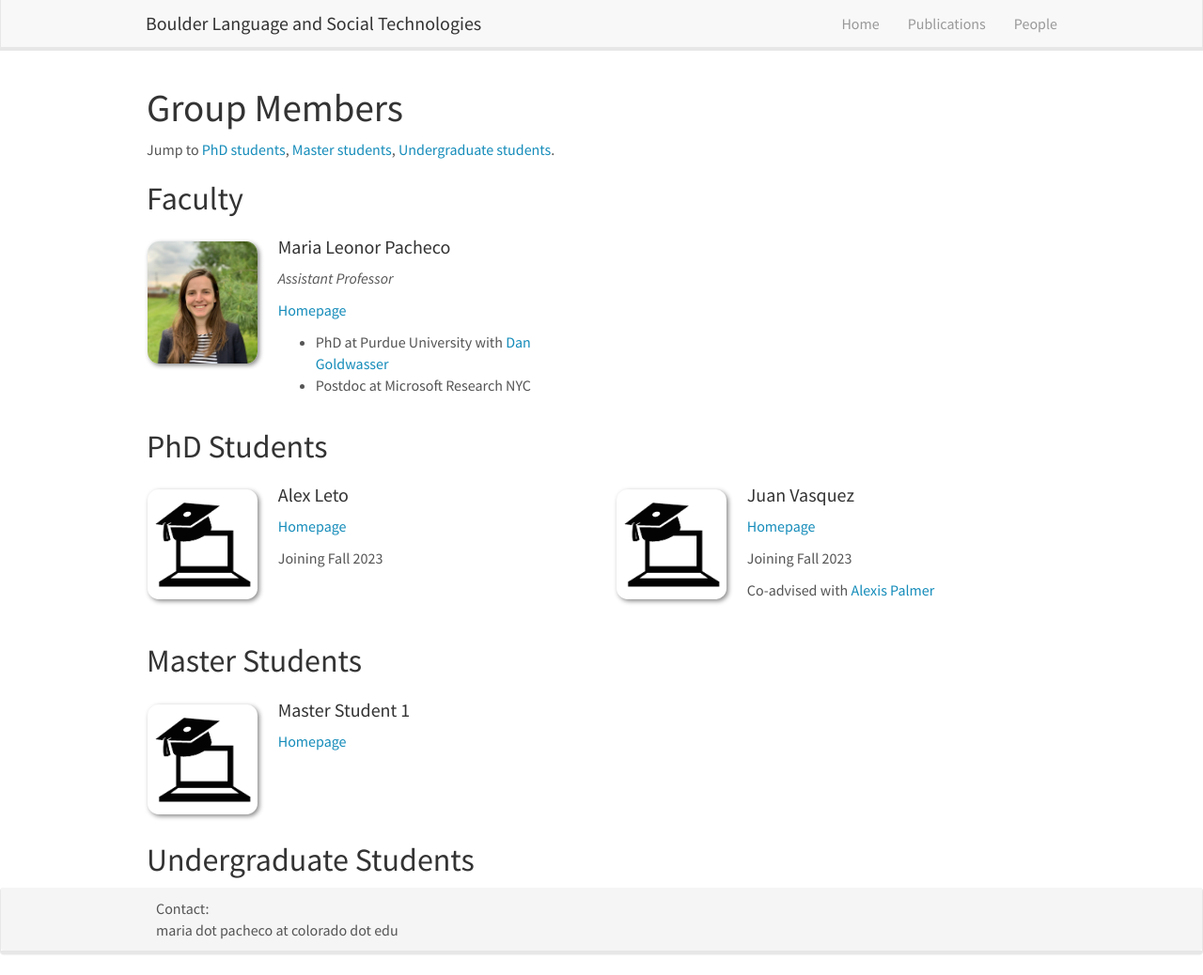
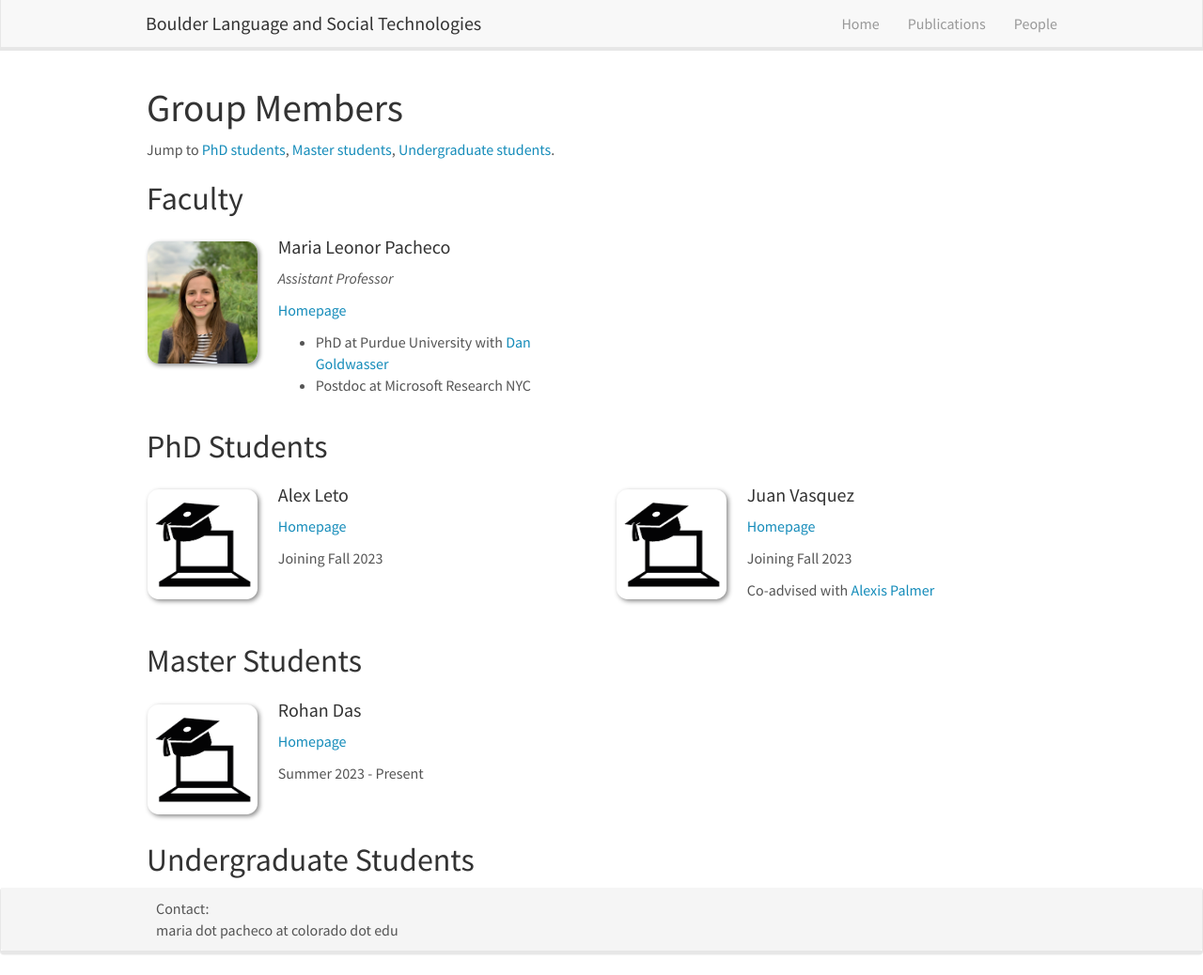
Before and after one commit to blast-cu/blast-cu.github.io, a Jekyll site: the page built from _pages/team.md, in a window 1280 px wide and 1038 px high. Shown: the whole window at 94% size. Built offline with Jekyll 4.4.1, drawn with Linux system fonts in a browser that asks for light colours; nearby versions of some CDN libraries.

Commit message:
Update master.yml

```diff
--- a/_data/master.yml
+++ b/_data/master.yml
@@ -8,7 +8,7 @@
 #  education3:
 #  education4:
 
-- name: Master Student 1
+- name: Rohan Das
   photo: grad_student.png
   homepage: <a href="">Homepage</a>
-  info:
+  info: Summer 2023 - Present
```
